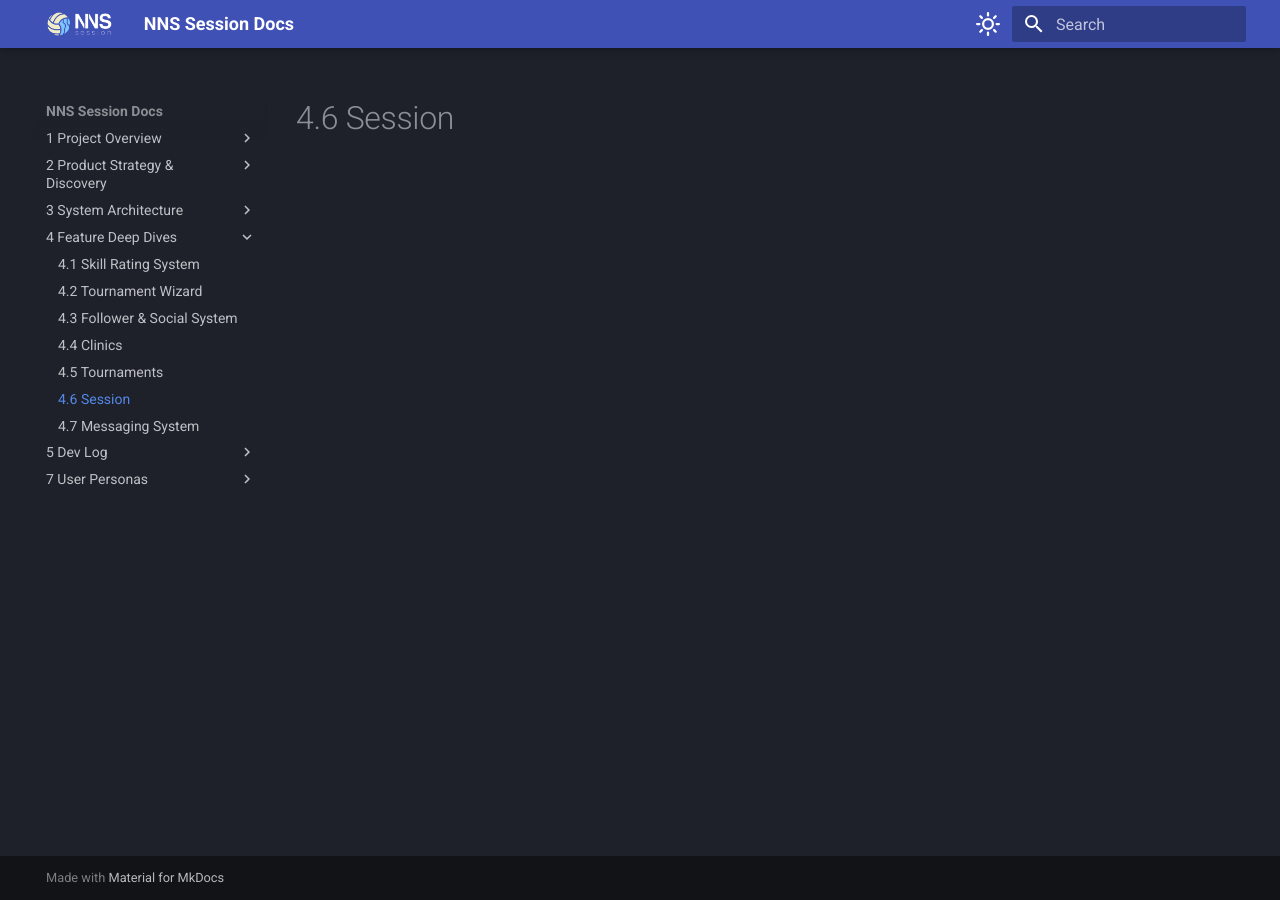
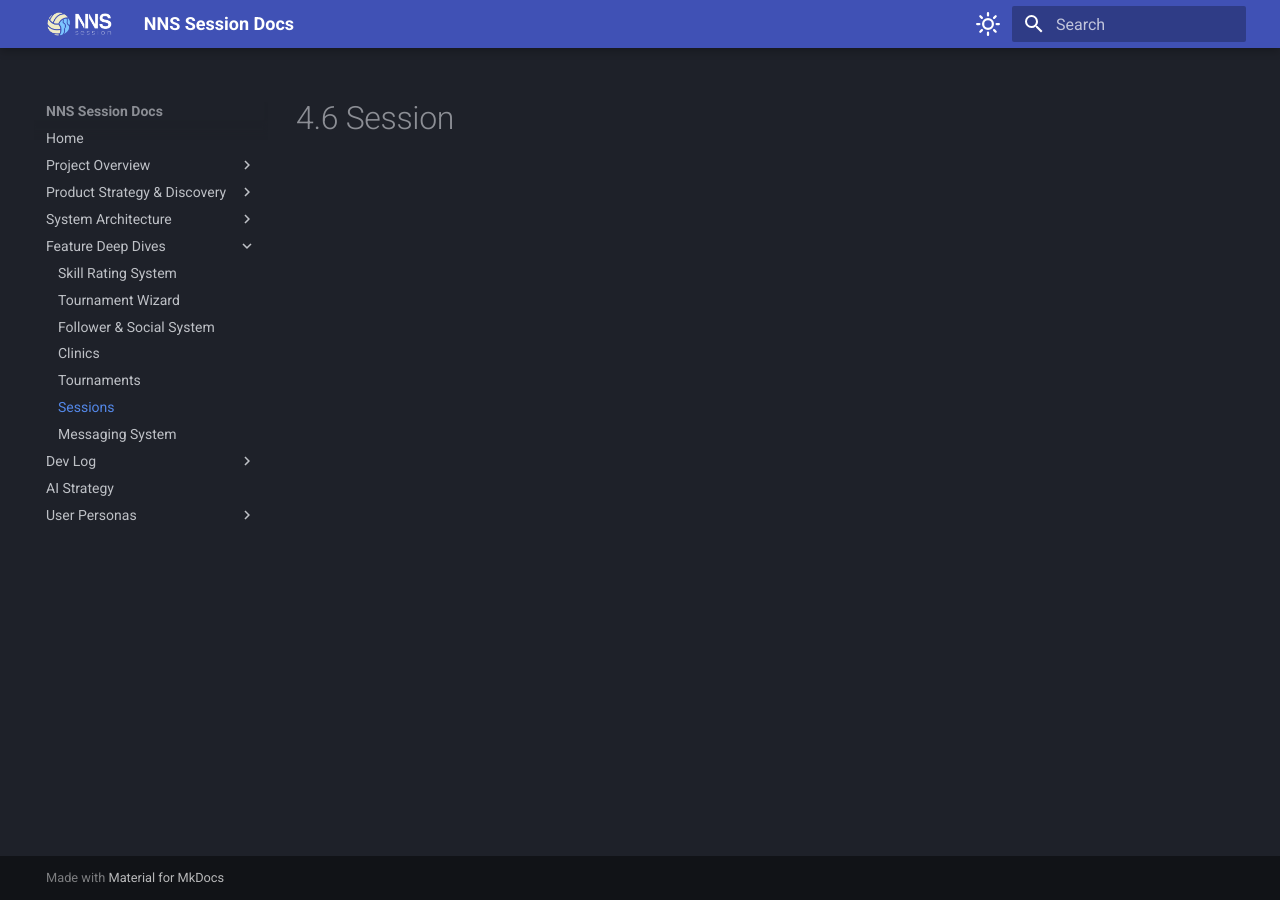
Before and after one commit to SamRosati/nns-session-documentation, an MkDocs documentation site: the page built from docs/4_Feature_Deep_Dives/4_6_Sessions.md, in a window 1280 px wide. Built offline with MkDocs 1.6.1 and Material for MkDocs 9.7.7, drawn with Linux system fonts in a browser that asks for light colours; some of the changed lines change nothing that is shown.

Commit message:
move index.md file into docs directory. add nav to yml file

```diff
--- a/mkdocs.yml
+++ b/mkdocs.yml
@@ -21,6 +21,38 @@ theme:
       primary: blue
       accent: deep orange
 
+nav:
+  - Home: index.md
+  - Project Overview:
+    - Project Proposal: 1_Project_Overview/1_1_Project_Proposal.md
+    - Background & Context: 1_Project_Overview/1_2_Background_&_Context.md
+  - Product Strategy & Discovery:
+    - Market Analysis: 2_Product_Strategy_&_Discovery/2_1_Market_Analysis.md
+    - User Personas: 2_Product_Strategy_&_Discovery/2_2_User_Personas.md
+  - System Architecture:
+    - High-Level Design: 3_System_Architecture/3_1_High-Level_Design.md
+    - Codebase Structure & Optimization: 3_System_Architecture/3_2_Codebase_Structure_&_Optimization.md
+    - Database Schema: 3_System_Architecture/3_3_Database_Schema.md
+    - Native Strategy: 3_System_Architecture/3_4_Native_Strategy.md
+  - Feature Deep Dives:
+    - Skill Rating System: 4_Feature_Deep_Dives/4_1_Skill_Rating_System.md
+    - Tournament Wizard: 4_Feature_Deep_Dives/4_2_Tournament_Wizard.md
+    - Follower & Social System: 4_Feature_Deep_Dives/4_3_Follower_&_Social_System.md
+    - Clinics: 4_Feature_Deep_Dives/4_4_Clinics.md
+    - Tournaments: 4_Feature_Deep_Dives/4_5_Tournaments.md
+    - Sessions: 4_Feature_Deep_Dives/4_6_Sessions.md
+    - Messaging System: 4_Feature_Deep_Dives/4_7_Messaging_System.md
+  - Dev Log:
+    - Jan 2026: 5_Dev_Log/5_1_Jan_2026.md
+  - AI Strategy: 6_AI_Strategy/6_1_AI_Strategy
+  - User Personas:
+    - Casual Player: 7_User_Personas/7_1_Casual_Player.md
+    - Semi-Pro Player: 7_User_Personas/7_2_Semi-Pro_Player.md
+    - Pro Player: 7_User_Personas/7_3_Pro_Player.md
+    - Casual Organizer: 7_User_Personas/7_4_Casual_Organizer.md
+    - Semi-Pro Organizer: 7_User_Personas/7_5_Semi-Pro_Organizer.md
+    - Pro Organizer: 7_User_Personas/7_6_Pro_Organizer.md
+    - Independent Coach: 7_User_Personas/7_7_Independent_Coach.md
 
 markdown_extensions:
   - attr_list
```
Also changed, not shown: docs/index.md (renamed from index.md).
